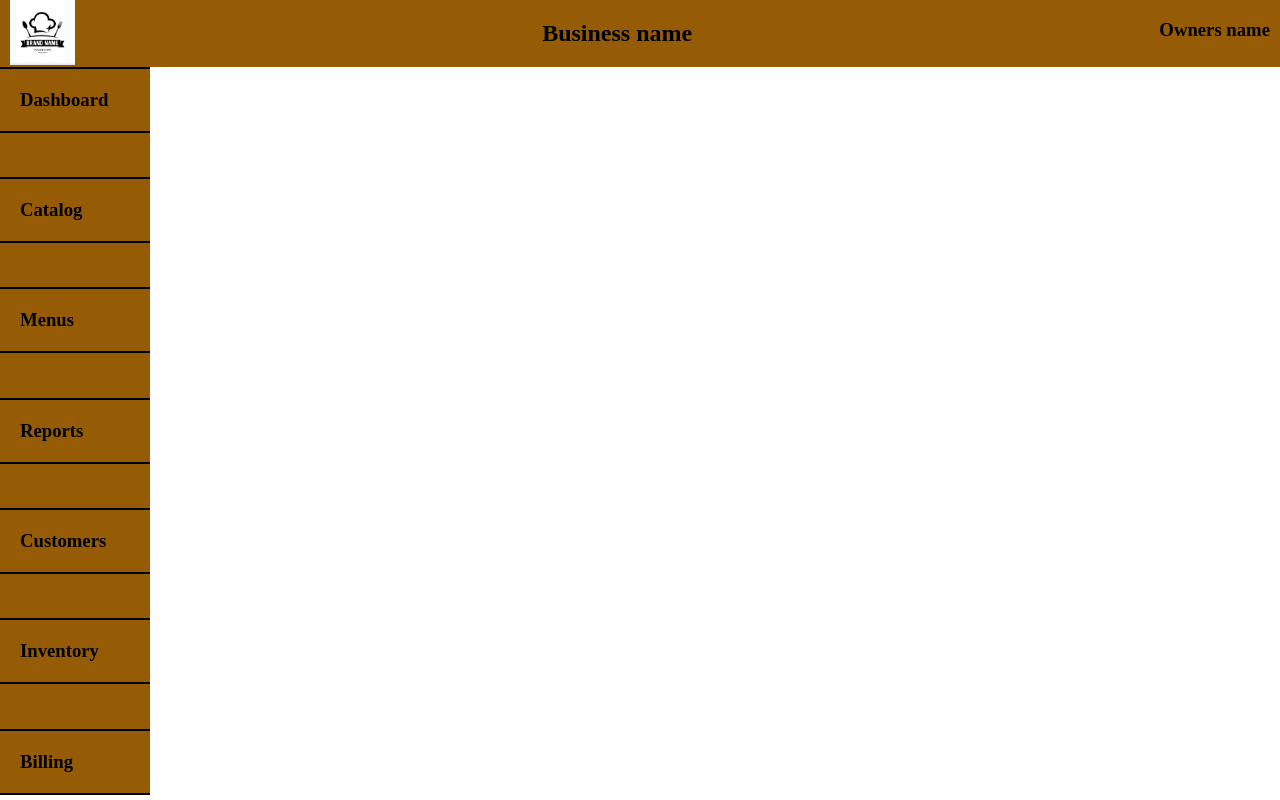
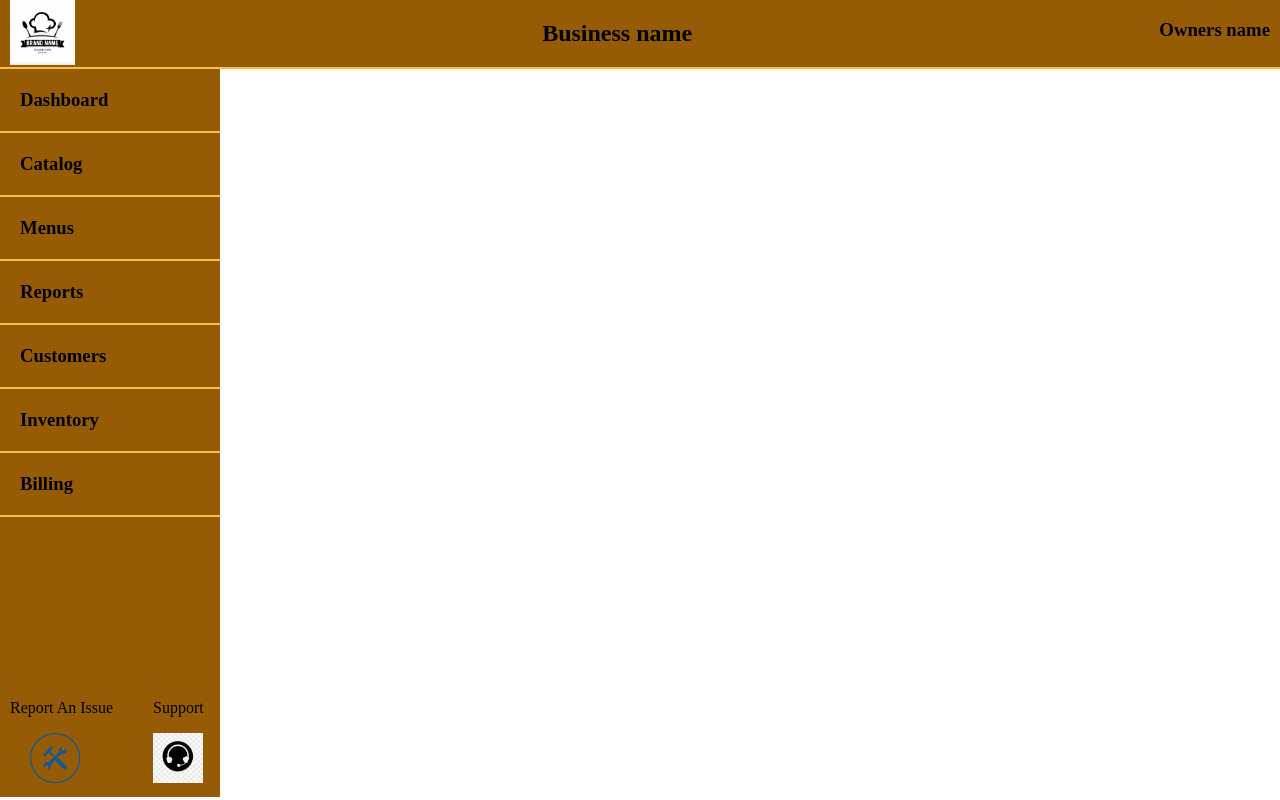
Before and after one commit to danmachlenkin/Back-Office-For-Restaurants, a React (Create React App) app: page / in a window 1280 px wide. Built offline with nearby package versions, Linux system fonts and the light colour scheme.

Commit message:
adding actions elements inside the left nav bar div

```diff
--- a/src/Components/LeftSideNavigationBar/LeftNavBar.js
+++ b/src/Components/LeftSideNavigationBar/LeftNavBar.js
@@ -2,19 +2,40 @@ import React, { Fragment } from "react";
 
 //JS imports
 
-
 //CSS imports
-import modules from './LeftNavBar.module.css';
+import modules from "./LeftNavBar.module.css";
+import report_issue_img from "../images/report_issue.png";
+import support_img from "../images/support.png";
 
 const LeftNavBar = (props) => {
-    const sections = ['Dashboard','Catalog','Menus','Reports','Customers','Inventory','Billing'];
-    return (
-        <Fragment>
-            <div className={modules.container}>
-            {sections.map(item => <h3 className={modules.section}>{item}</h3>)}
-            </div>
-        </Fragment>
-    )
+  const sections = [
+    "Dashboard",
+    "Catalog",
+    "Menus",
+    "Reports",
+    "Customers",
+    "Inventory",
+    "Billing",
+  ];
+  return (
+    <Fragment>
+      <div className={modules.container}>
+        {sections.map((item) => (
+          <h3 className={modules.section}>{item}</h3>
+        ))}
+        <div className={modules.actions_container}>
+          <div className={modules.action} style={{marginLeft: '10px'}}>
+            <p>Report An Issue</p>
+            <img src={report_issue_img} alt="report_issue" width="50px" height="50px" style={{marginLeft: '20px'}} />
+          </div>
+          <div className={modules.action}>
+            <p>Support</p>
+            <img  src={support_img}  alt="support"  width="50px"  height="50px" />
+          </div>
+        </div>
+      </div>
+    </Fragment>
+  );
 };
 
 export default LeftNavBar;
--- a/src/Components/LeftSideNavigationBar/LeftNavBar.module.css
+++ b/src/Components/LeftSideNavigationBar/LeftNavBar.module.css
@@ -1,16 +1,30 @@
 .container{
-    width: 150px;
+    width: 220px;
     height: 100%;
     background-color: #965C05;
-    display: flex;
-    flex-direction: column;
-    justify-content: space-between;
+    position: relative;
 }
 
 .section{
     margin: 0px;
     padding: 20px;
-    border-bottom: 2px solid black;
-    border-top: 2px solid black;
+    border-bottom: 2px solid #F8BD4B;
 
 }
+
+.actions_container{
+    position: absolute;
+    bottom: 0;
+    width: 100%;
+    display: flex;
+    column-gap: 40px;
+    margin-bottom: 10px;
+}
+
+.action {
+    display:inline-block;
+    padding: 0px;
+    margin: 0px;
+    align-items: center;
+
+}
--- a/src/Components/TopNavigationBar/TopNavBar.module.css
+++ b/src/Components/TopNavigationBar/TopNavBar.module.css
@@ -1,5 +1,6 @@
 .container{
     background-color: #965C05;
+    border-bottom: 2px solid #F8BD4B;
     display: flex;
     justify-content: space-between;
 }
```
Also changed, not shown: src/Components/images/report_issue.png (renamed from src/Components/images/NicePng_tech-support-icon-png_7657026.png), src/Components/images/support.png (renamed from src/Components/images/Screen Shot 2022-08-16 at 19.45.04.png).
